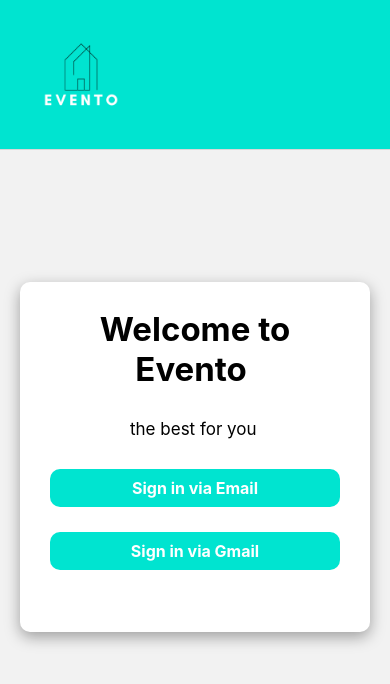
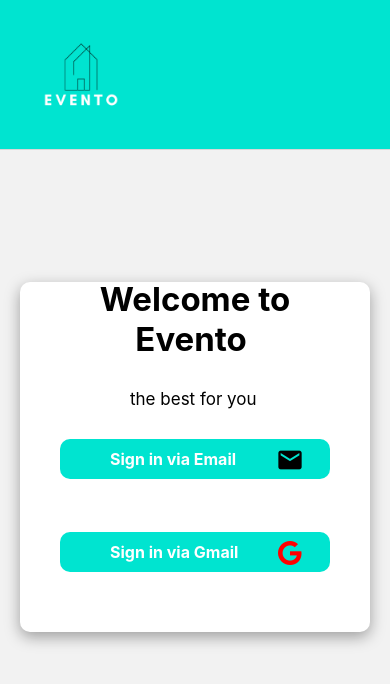
Before and after one commit to ahmadAs123/Event-hall-reservation-application, a React Native app: screen /StartPage in a window 390 px wide. Shown: the top 684 px of the page. Built offline with nearby package versions, Linux system fonts and the light colour scheme; no server answers.

Commit message:
the main page of the app

```diff
--- a/src/StartPage.js
+++ b/src/StartPage.js
@@ -2,6 +2,8 @@ import React from 'react';
 import { View, Text, TouchableOpacity, StyleSheet } from 'react-native';
 import { useNavigation } from '@react-navigation/native';
 import { auth } from '../config';
+import { Icon } from 'react-native-elements';
+
 
 
 const Start = () => {
@@ -19,9 +21,25 @@ const Start = () => {
       <TouchableOpacity style={styles.button} onPress={() => navigation.navigate('Login')}>
         <Text style={styles.buttonText}>Sign in via Email</Text>
       </TouchableOpacity>
+      <Icon
+            name="email"
+            type="Fontisto"
+            size={28}
+            containerStyle={styles.iconContainer}
+            color="black"
+
+            />
       <TouchableOpacity style={styles.button} onPress={signInWithGoogle}>
         <Text style={styles.buttonText}>Sign in via Gmail</Text>
       </TouchableOpacity>
+      <Icon
+            name="google"
+            type="font-awesome"
+            size={28}
+            containerStyle={styles.iconContainer}
+            color="red"
+
+            />
     </View>
     </View>
 
@@ -36,7 +54,12 @@ const styles = StyleSheet.create({
     alignItems: 'center',
   },
 
+  iconContainer:{
+    marginLeft:190,
+    top:-58
 
+
+ },
   boxcontainer: {
     width: 350,
     height: 350,
@@ -70,20 +93,19 @@ const styles = StyleSheet.create({
     fontSize: 16,
     fontWeight:'bold',
     color: '#fff',
-    alignItems: 'center',
-    justifyContent: 'center',
-
+    marginLeft:50,
+    alignItems:'center',
+    justifyContent:"center"
   },
 
   button: {
     backgroundColor: '#00e4d0',
-    paddingVertical: 9,
-    paddingHorizontal: 20,
+    paddingVertical: 10,
     borderRadius: 10,
     marginBottom: 25,
-    justifyContent: 'center',
-    alignItems: 'center',
-
+    marginLeft:10,
+    width:270,
+    height:40
   },
 });
 
```
